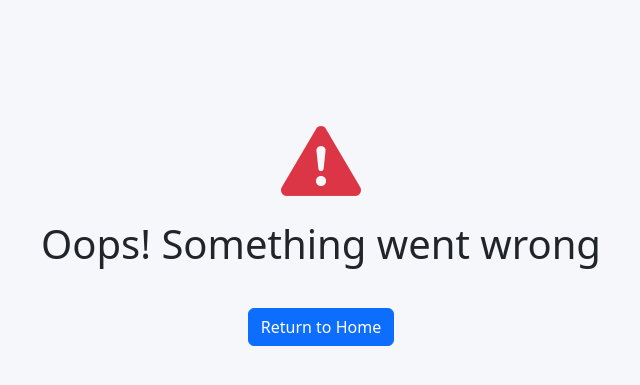
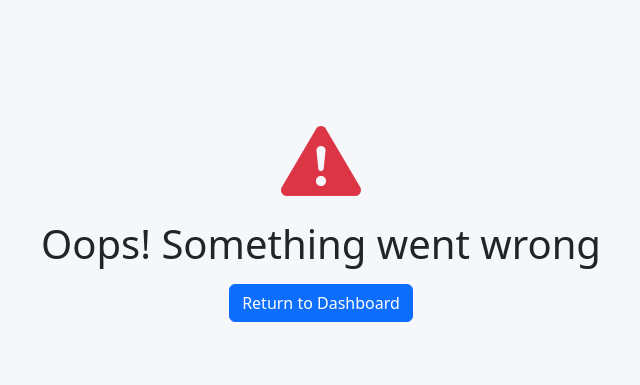
Before and after one commit to Gerrit8008/Scanner, a Python web app: template templates/error.html in a window 1280 px wide. Shown: the top 385 px of the page, without its empty margins (319-959 px from the left). Run offline with Jinja, Linux system fonts and the light colour scheme; the template is opened without the code that fills it, so the values that code supplies are empty.

Commit message:
Update error.html

```diff
--- a/templates/error.html
+++ b/templates/error.html
@@ -30,7 +30,7 @@
             <i class="bi bi-exclamation-triangle-fill error-icon"></i>
             <h1>Oops! Something went wrong</h1>
             <p class="lead">{{ message }}</p>
-            <a href="/" class="btn btn-primary mt-4">Return to Home</a>
+            <a href="{{ url_for('client.dashboard') }}" class="btn btn-primary">Return to Dashboard</a>
         </div>
     </div>
 
```
